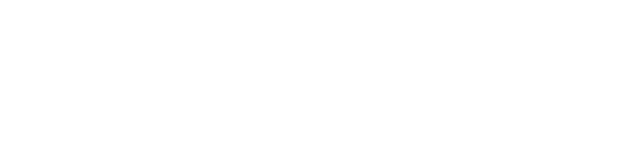
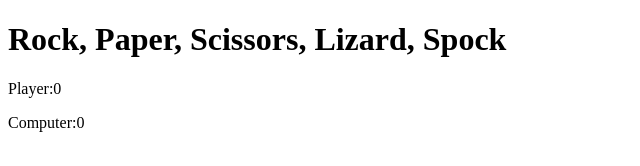
Before and after one commit to sharon-bunyasi/Rock-Paper-Scissors-Lizard-Spock, a plain HTML site: page index.html in a window 1280 px wide. Shown: the whole page, without its empty margins (0-640 px from the left). Drawn offline with Linux system fonts and the light colour scheme.

Commit message:
Add title and body content to show type of game and how many players are involved

```diff
--- a/index.html
+++ b/index.html
@@ -7,6 +7,13 @@
     <link rel="stylesheet" href="assets/css/style.css">
 </head>
 <body>
+    <div class="container">
+        <h1>Rock, Paper, Scissors, Lizard, Spock</h1>
+        <div class="scoreboard">
+            <p>Player:<span id="player-score">0</span></p>
+            <p>Computer:<span id="computer-score">0</span></p>
+        </div>
+    </div>
 
     <script src="assets/js/script.js"></script>
 </body>
```
